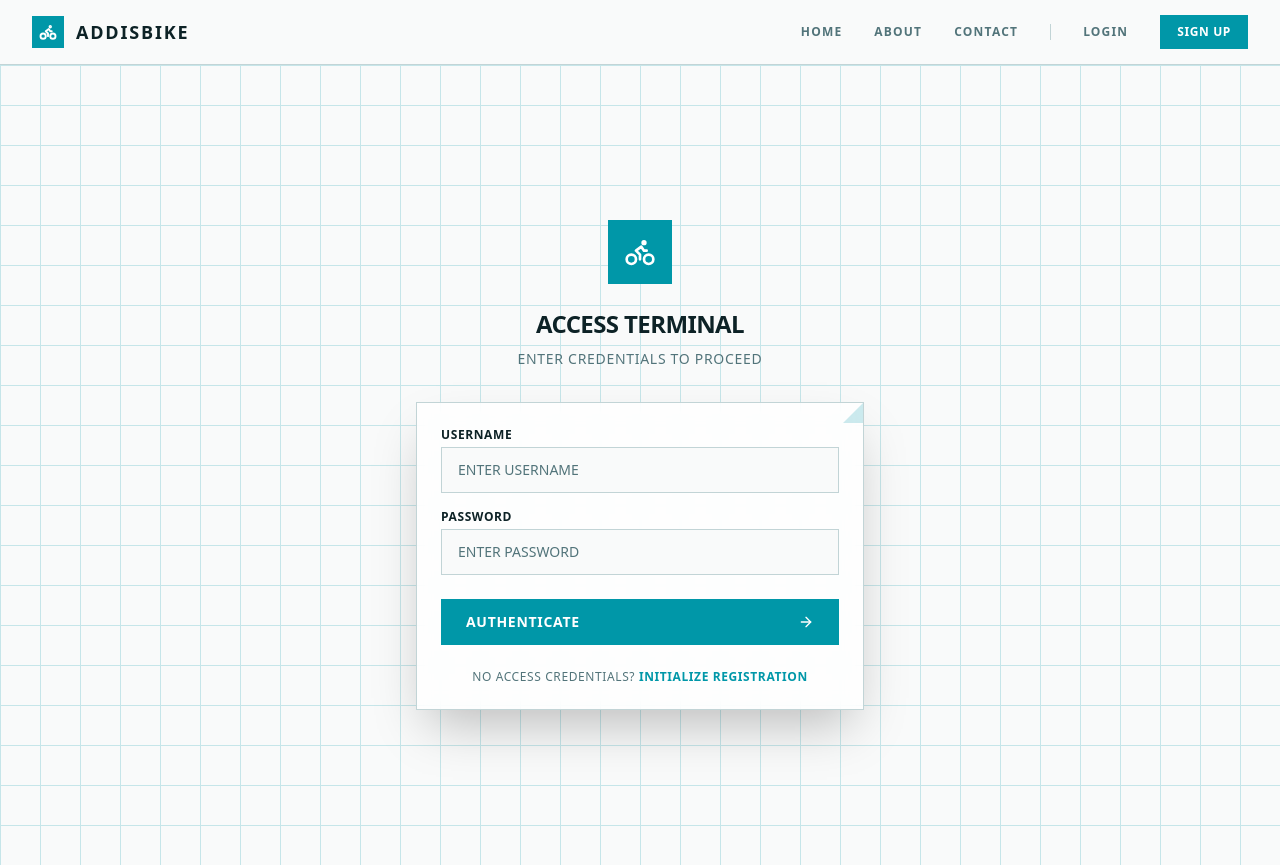
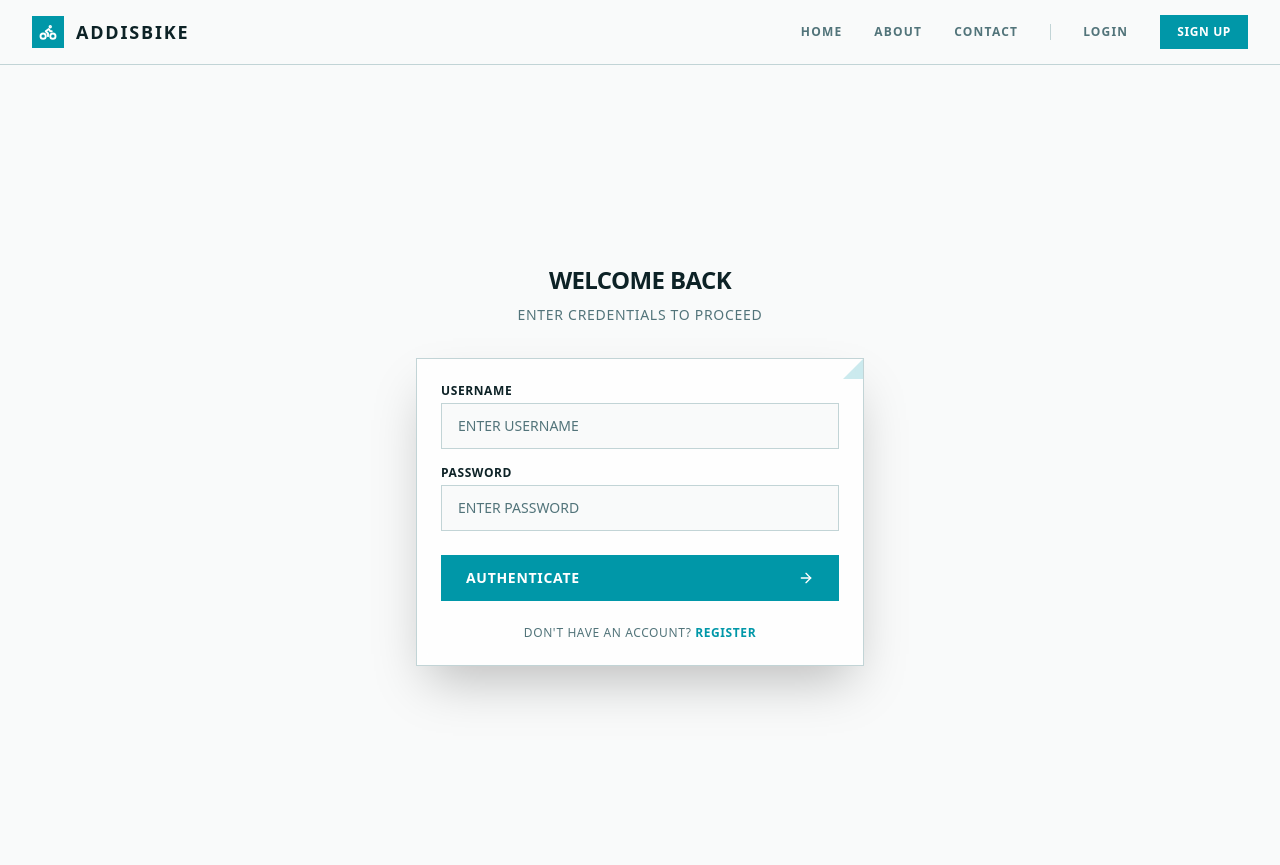
Before and after one commit to yohaboy/BikeRental, a React (Vite) app in the folder frontend/: page /login in a window 1280 px wide. Built offline with nearby package versions, Linux system fonts and the light colour scheme.

Commit message:
api-calls

```diff
--- a/frontend/src/pages/About.jsx
+++ b/frontend/src/pages/About.jsx
@@ -68,7 +68,7 @@ function About() {
                                 <img
                                     src="/assets/bike3.jpg"
                                     alt="Our Story"
-                                    className="w-full h-auto grayscale hover:grayscale-0 transition-all duration-500"
+                                    className="w-full h-auto hover:grayscale-0 transition-all duration-500"
                                 />
                             </div>
                         </div>
--- a/frontend/src/pages/Dashboard.jsx
+++ b/frontend/src/pages/Dashboard.jsx
@@ -381,7 +381,7 @@ function Dashboard() {
                                                     <img
                                                         src={getBikeImage(bike.id)}
                                                         alt={bike.brand}
-                                                        className="w-full h-full object-cover grayscale group-hover:grayscale-0 transition-all duration-500"
+                                                        className="w-full h-full object-cover group-hover:grayscale-0 transition-all duration-500"
                                                     />
                                                     <div className="absolute top-2 right-2">
                                                         <span className={`inline-flex items-center px-2 py-1 text-[10px] font-bold uppercase tracking-wider border ${bike.is_available
@@ -443,7 +443,7 @@ function Dashboard() {
                                                                         <img
                                                                             src={getBikeImage(rental.bike_details?.id)}
                                                                             alt="Bike"
-                                                                            className="w-full h-full object-cover grayscale"
+                                                                            className="w-full h-full object-cover"
                                                                         />
                                                                     </div>
                                                                     <div>
@@ -489,7 +489,7 @@ function Dashboard() {
                                                         <img
                                                             src={getBikeImage(rental.bike_details?.id)}
                                                             alt="Bike"
-                                                            className="w-full h-full object-cover grayscale"
+                                                            className="w-full h-full object-cover"
                                                         />
                                                     </div>
                                                     <div>
--- a/frontend/src/pages/Login.jsx
+++ b/frontend/src/pages/Login.jsx
@@ -15,7 +15,7 @@ function Login() {
         setError('');
 
         try {
-            const response = await fetch('http://127.0.0.1:8000/api/token/', {
+            const response = await fetch('http://127.0.0.1:8000/api/login/', {
                 method: 'POST',
                 headers: {
                     'Content-Type': 'application/json',
@@ -37,21 +37,10 @@ function Login() {
 
     return (
         <div className="min-h-screen flex items-center justify-center bg-background py-12 px-4 sm:px-6 lg:px-8 relative overflow-hidden">
-            {/* Background Grid Effect */}
-            <div className="absolute inset-0 z-0 opacity-20 pointer-events-none"
-                style={{
-                    backgroundImage: `linear-gradient(to right, var(--color-primary) 1px, transparent 1px), linear-gradient(to bottom, var(--color-primary) 1px, transparent 1px)`,
-                    backgroundSize: '40px 40px'
-                }}
-            ></div>
-
             <div className="max-w-md w-full space-y-8 relative z-10">
                 <div className="text-center">
-                    <div className="mx-auto h-16 w-16 bg-primary flex items-center justify-center text-primary-foreground mb-6">
-                        <Bike size={32} strokeWidth={2} />
-                    </div>
                     <h2 className="text-heading">
-                        Access Terminal
+                        Welcome Back
                     </h2>
                     <p className="mt-2 text-body uppercase tracking-wider">
                         Enter credentials to proceed
@@ -114,9 +103,9 @@ function Login() {
 
                     <div className="mt-6 text-center">
                         <p className="text-xs text-muted-foreground uppercase tracking-wider">
-                            No access credentials?{' '}
+                            Don't have an account?{' '}
                             <Link to="/register" className="font-bold text-primary hover:text-primary/80 transition-colors">
-                                Initialize Registration
+                                Register
                             </Link>
                         </p>
                     </div>
--- a/frontend/src/pages/Register.jsx
+++ b/frontend/src/pages/Register.jsx
@@ -45,19 +45,8 @@ function Register() {
 
     return (
         <div className="min-h-screen flex items-center justify-center bg-background py-12 px-4 sm:px-6 lg:px-8 relative overflow-hidden">
-            {/* Background Grid Effect */}
-            <div className="absolute inset-0 z-0 opacity-20 pointer-events-none"
-                style={{
-                    backgroundImage: `linear-gradient(to right, var(--color-primary) 1px, transparent 1px), linear-gradient(to bottom, var(--color-primary) 1px, transparent 1px)`,
-                    backgroundSize: '40px 40px'
-                }}
-            ></div>
-
             <div className="max-w-md w-full space-y-8 relative z-10">
                 <div className="text-center">
-                    <div className="mx-auto h-16 w-16 bg-primary flex items-center justify-center text-primary-foreground mb-6">
-                        <Bike size={32} strokeWidth={2} />
-                    </div>
                     <h2 className="text-heading">
                         New User Registration
                     </h2>
@@ -127,8 +116,8 @@ function Register() {
                                 </label>
                                 <div className="grid grid-cols-2 gap-4">
                                     <label className={`cursor-pointer border p-4 flex flex-col items-center justify-center transition-all ${formData.role === 'renter'
-                                            ? 'border-primary bg-primary/5 text-primary'
-                                            : 'border-border hover:border-primary/50 text-muted-foreground'
+                                        ? 'border-primary bg-primary/5 text-primary'
+                                        : 'border-border hover:border-primary/50 text-muted-foreground'
                                         }`}>
                                         <input
                                             type="radio"
@@ -143,8 +132,8 @@ function Register() {
                                     </label>
 
                                     <label className={`cursor-pointer border p-4 flex flex-col items-center justify-center transition-all ${formData.role === 'owner'
-                                            ? 'border-primary bg-primary/5 text-primary'
-                                            : 'border-border hover:border-primary/50 text-muted-foreground'
+                                        ? 'border-primary bg-primary/5 text-primary'
+                                        : 'border-border hover:border-primary/50 text-muted-foreground'
                                         }`}>
                                         <input
                                             type="radio"
@@ -176,7 +165,7 @@ function Register() {
                         <p className="text-xs text-muted-foreground uppercase tracking-wider">
                             Already registered?{' '}
                             <Link to="/login" className="font-bold text-primary hover:text-primary/80 transition-colors">
-                                Access Terminal
+                                Login
                             </Link>
                         </p>
                     </div>
```
Also changed, not shown: frontend/src/pages/Home.jsx (+9 -8 lines).
